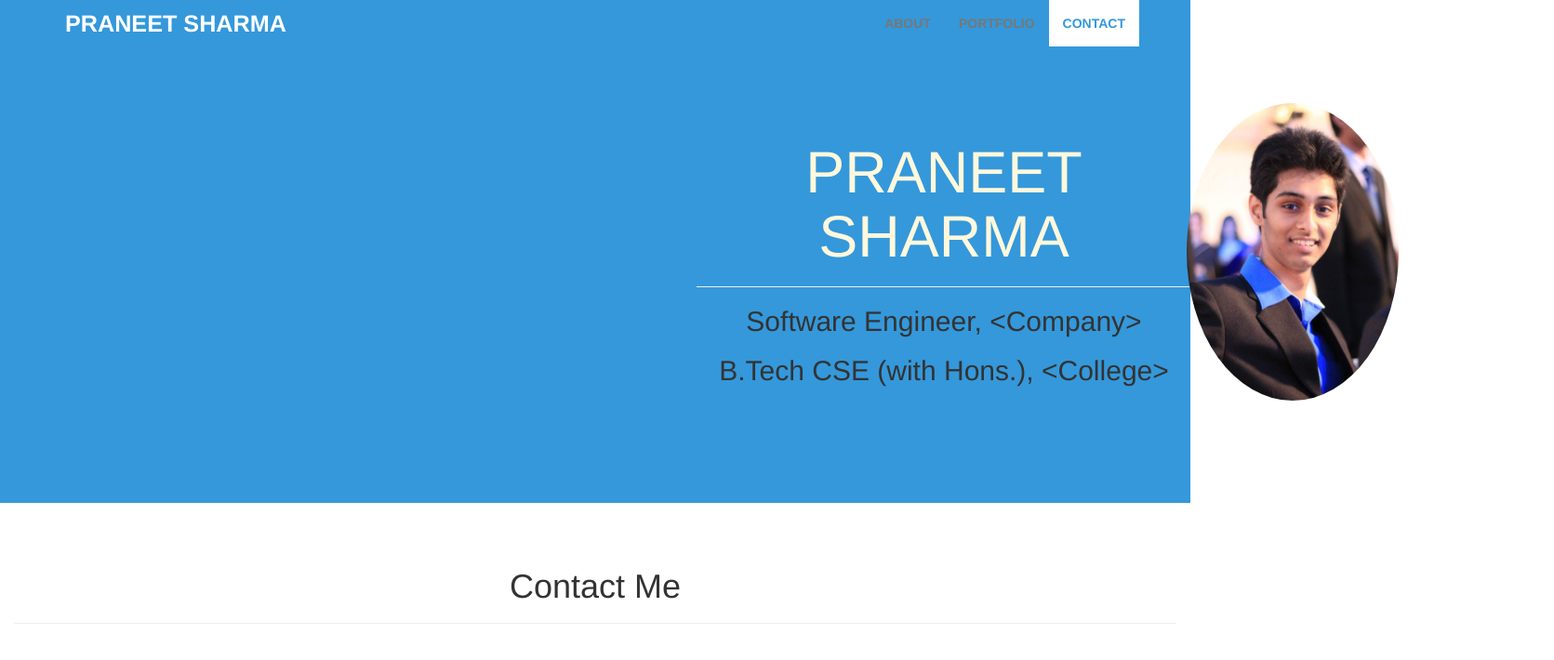
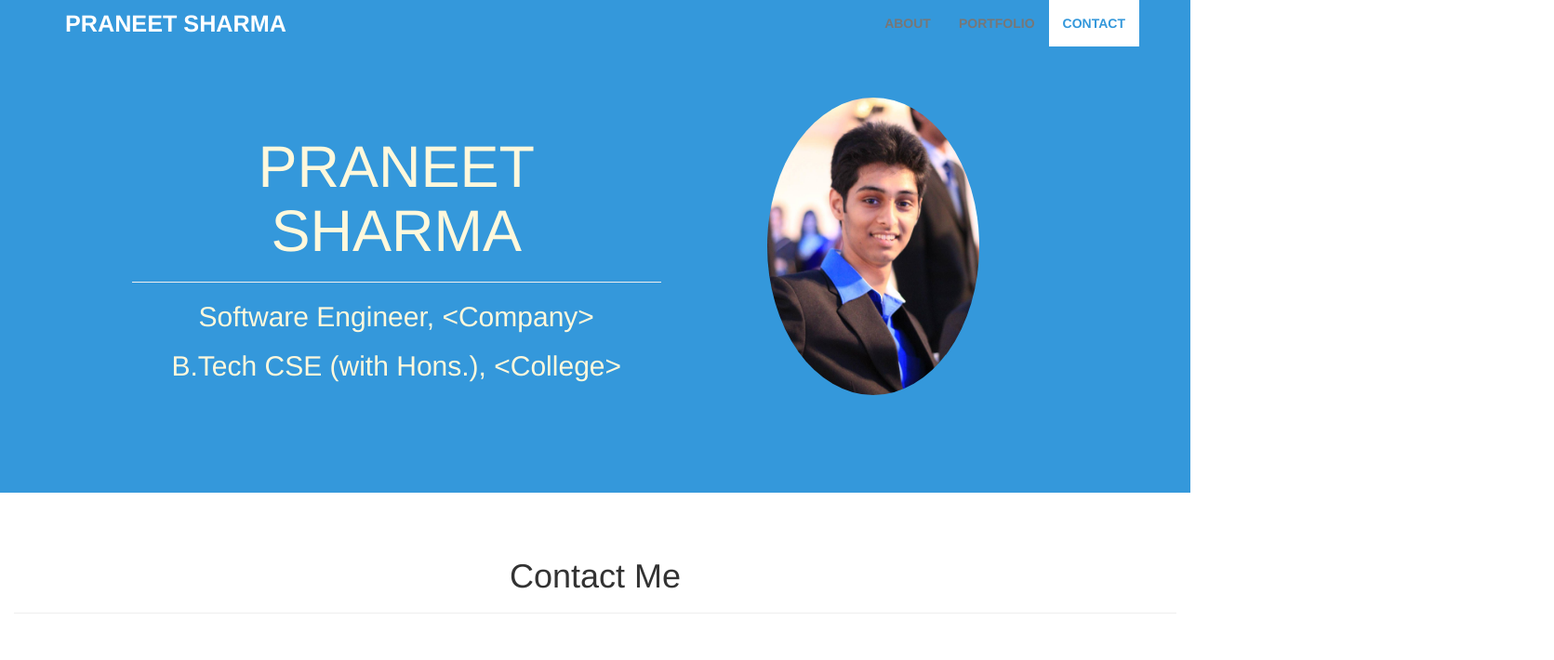
Before and after one commit to praneetsharma/portfolio, a plain HTML site: page index.html in a window 1280 px wide. Shown: the whole page at 93% size, 1671 px wide, since content can reach past the window. Drawn offline with nearby package versions, Linux system fonts and the light colour scheme.

Commit message:
Basic commit

```diff
--- a/css/style.css
+++ b/css/style.css
@@ -52,6 +52,8 @@ NAVIGATION
 
 }
 
+/* HOME SCREEN */
+
 #home-screen {
 
 }
@@ -61,7 +63,7 @@ NAVIGATION
   margin: 5%;
 }
 
-#home-screen h1 {
+#home-screen h1, h2 {
   color: #FFF8DC;
 }
 
--- a/index.html
+++ b/index.html
@@ -41,9 +41,11 @@
       </div>
     </nav>
 
-    <div class="jumbotron container-fluid" id="home-screen">
+    <!-- HOME SECTION -->
+    <div class="jumbotron" id="home-screen">
+      <div class="container">
         <div class="row">
-        <div class="col-md-push-7 col-sm-6">
+          <div class="col-md-7">
             <div class="page-header">
               <h1 class="text-center">PRANEET SHARMA</h1>
             </div>
@@ -51,8 +53,9 @@
             <h2 class="text-center">B.Tech CSE (with Hons.), &lt;College&gt;</h2>
           </div>
           <div class="clearfix visible-xs"></div>
-        <div class="col-md-push-5 col-sm-6">
+          <div class="col-md-5">
             <img src="./img/profile.jpg" class="img-circle center-block" alt="Profile Pic" id="profile-pic"/>
+          </div>
         </div>
       </div>
     </div>
```
Lines whose indentation alone changed are shown as unchanged.
